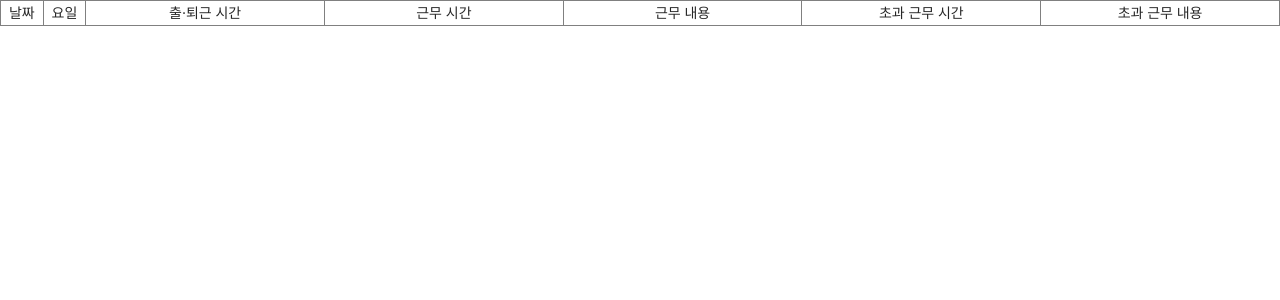
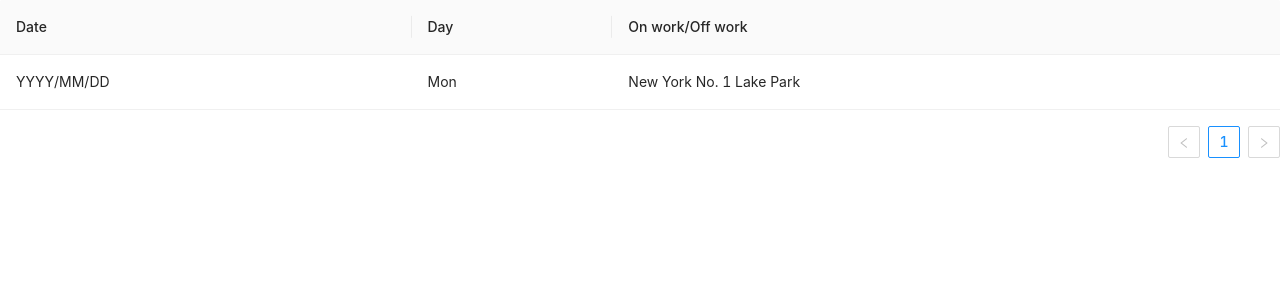
Before and after one commit to dumoondong/CD_Project, a React (Create React App) app in the folder front/: page /middle in a window 1280 px wide. Shown: the top 300 px of the page. Built offline with nearby package versions, Linux system fonts and the light colour scheme.

Commit message:
홈 화면 및 근무조회 화면 구성

```diff
--- a/front/src/App.js
+++ b/front/src/App.js
@@ -6,8 +6,8 @@ import {
   Link
 } from "react-router-dom"; //react-router-dom을 가져옴
 //페이지 import
-import middlePage from './components/views/MiddlePage/middlePage'
-import mainPage from './components/views/MainPage/mainPage'
+import MiddlePage from './components/views/MiddlePage/MiddlePage'
+import MainPage from './components/views/MainPage/MainPage'
 import LandingPage from './components/views/LandingPage/LandingPage';
 import LoginPage from './components/views/LoginPage/LoginPage';
 import RegisterPage from './components/views/RegisterPage/RegisterPage';
@@ -17,9 +17,9 @@ function App() {
     <Router>
       <div>
         <Switch>
-        <Route exact path="/middle" component={middlePage} />
-          <Route exact path="/" component={mainPage} />
-          <Route exact path="/Landing" component={LandingPage} />
+          <Route exact path="/middle" component={MiddlePage} />
+          <Route exact path="/" component={MainPage} />
+          <Route exact path="/landing" component={LandingPage} />
           <Route exact path="/login" component={LoginPage} />
           <Route exact path="/register" component={RegisterPage} />
         </Switch>
--- a/front/src/components/views/MiddlePage/middlePage.js
+++ b/front/src/components/views/MiddlePage/middlePage.js
@@ -1,25 +1,39 @@
-import React from 'react'
-
-class middle extends React.Component {
-    render() {
-        return (
+import React from 'react';
+import { Table } from 'antd';
+//칼럼
+const columns = [
+    {
+      title: 'Date',
+      dataIndex: 'date',
+      key: 'date',
+    },
+    {
+      title: 'Day',
+      dataIndex: 'day',
+      key: 'day',
+    },
+    {
+      title: 'On work/Off work',
+      dataIndex: 'work',
+      key: 'work',
+    }
+];
+//칼럼 안 데이터
+const data = [
+    {
+      key: '1',
+      date: 'YYYY/MM/DD',
+      day: 'Mon',
+      work: 'New York No. 1 Lake Park',
+    },
+];
+// 불러오는 곳
+function MiddlePage() {
+        return(
             <div>
-                <table border="1">
-                    <tbody>
-                        <tr align="center">
-                            <td width="50">날짜</td>
-                            <td width="50">요일</td>
-                            <td width="300">출·퇴근 시간</td>
-                            <td width="300">근무 시간</td>
-                            <td width="300">근무 내용</td>
-                            <td width="300">초과 근무 시간</td>
-                            <td width="300">초과 근무 내용</td>
-                        </tr>
-                    </tbody>
-                </table>
+                <Table columns={columns} dataSource={data} />
             </div>
-        )
-    }
+        );
 }
 
-export default middle
+export default MiddlePage
--- a/front/src/components/views/mainPage/liveClock.js
+++ b/front/src/components/views/mainPage/liveClock.js
@@ -1,16 +1,14 @@
 import React, { Component } from 'react';
 import Clock from 'react-live-clock';
 
-class liveClock extends Component {
-    render() {
-        return (
-            <div>
-                <Clock format={'YYYY 년 MM 월 DD 일'} ticking={true} timezone={'KR/Pacific'}/>
-                <br />
-                <Clock format={'HH:mm:ss'} ticking={true} timezone={'KR/Pacific'}/>
-            </div>
-        )
-    }
+function LiveClock(){
+    return (
+        <div style={{background:'dark',color:'white'}}>
+            <Clock format={'YYYY 년 MM 월 DD 일'} ticking={true}/>
+            <br />
+            <Clock format={'HH:mm:ss'} ticking={true}/>
+        </div>
+    )
 }
 
-export default liveClock
+export default LiveClock
--- a/front/src/components/views/mainPage/mainPage.js
+++ b/front/src/components/views/mainPage/mainPage.js
@@ -1,22 +1,72 @@
-import React, { Component } from 'react';
-import Clock from './liveClock';
+import React, {useRef, useState} from 'react'
+import { DatePicker, message, Alert, Layout, Menu, Breadcrumb, Button, Row, Col} from 'antd';
+import 'antd/dist/antd.css';
+import LiveClock from './LiveClock';
 
-class mainPage extends Component {
-    render() {
-        return (
-            <div >
-                <Clock></Clock>
-                <button>출근</button><button>퇴근</button>
-                <form style={{ display: 'flex', flexDirection: 'column', width: '10%'}}>
-                <button>홈 바로가기</button>
-                <button>연가</button>
-                <button>근무조회</button>
-                <button>업무지시 및 조회</button>
-                <button>마이 페이지</button>
-                </form>
+const { Header, Content, Sider, Footer } = Layout;
+
+function MainPage() {
+    //state
+    const [date, setDate] = useState('');
+    //state 값을 조건에 따라 변경하는 함수
+    const handleChange = value => {
+        message.info(`Selected Date: ${value ? value.format('YYYY-MM-DD') : 'None'}`);
+        setDate(value);
+    };
+    //main
+  return (
+    <div>
+      <Layout style={{ minHeight: '100vh' }}>
+        <Sider>
+        <div>
+        <LiveClock></LiveClock>
+        </div>
+        {/* grid */}
+        <Row>
+            <Col span={12}><Button block>출근</Button></Col>
+            <Col span={12}><Button block>퇴근</Button></Col>
+        </Row>
+          <Menu theme="dark" defaultSelectedKeys={['1']} mode="inline">
+            <Menu.Item key="1">
+              <span>홈 바로가기</span>
+            </Menu.Item>
+            <Menu.Item key="2">
+              <span>연가</span>
+            </Menu.Item>
+            <Menu.Item key="3">
+              <span>근무조회</span>
+            </Menu.Item>
+            <Menu.Item key="4">
+              <span>업무지시 및 조회</span>
+            </Menu.Item>
+            <Menu.Item key="5">
+              <span>마이 페이지</span>
+            </Menu.Item>
+          </Menu>
+        </Sider>
+        <Layout>
+          <Header style={{ background: '#fff', padding: 0 }} />
+          <Content style={{ margin: '0 16px' }}>
+            <Breadcrumb style={{ margin: '16px 0' }}>
+              <Breadcrumb.Item>
+              {/* 달력 */}
+                <DatePicker onChange={handleChange} />
+                <div style={{ marginTop: 16 }}>
+                    <Alert message="Selected Date" description={date ? date.format('YYYY-MM-DD') : 'None'} />
+                </div>
+              </Breadcrumb.Item>
+            </Breadcrumb>
+            <div style={{ padding: 24, background: '#fff', minHeight: 360 }}>
+              MainPage
             </div>
-        )
-    }
-}
+          </Content>
+          <Footer style={{ textAlign: 'center' }}>
+            Ant Design ©2018 Created by Ant UED
+          </Footer>
+        </Layout>
+      </Layout>
+    </div>
+  );
+};
 
-export default mainPage
+export default MainPage
```
Also changed, not shown: 1 other file (tests, documents, lock files or other folders).
